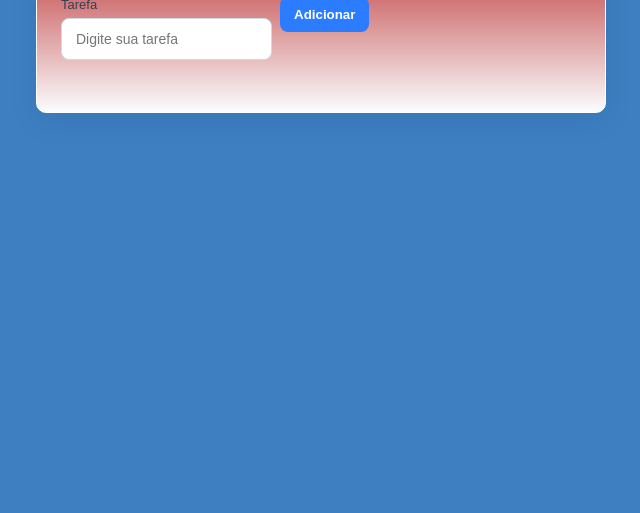
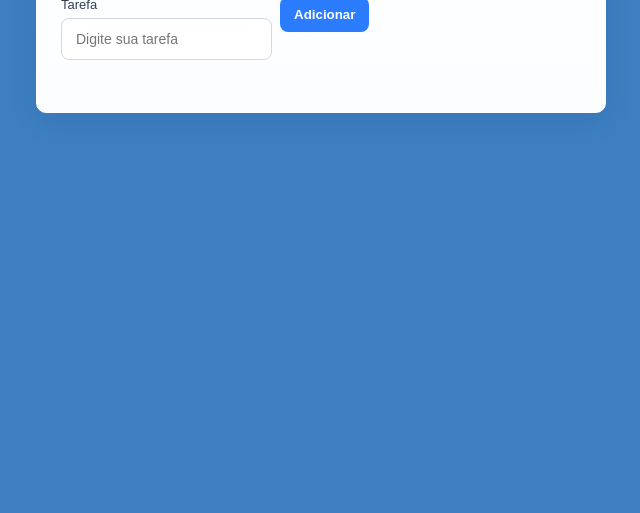
Before and after one commit to kaua18-bot/AV1_IDW, a plain HTML site: page index.html in a window 1280 px wide. Shown: the part 287-800 px from the top of the page, without its empty margins (319-959 px from the left). Drawn offline with Linux system fonts and the light colour scheme.

Commit message:
atualização css 11

```diff
--- a/css/style.css
+++ b/css/style.css
@@ -27,7 +27,7 @@ form{
 .card{
   width:100%;
   max-width:520px;
-  background:linear-gradient(180deg,#ba2a2a,#fbfdff);
+  background:linear-gradient(180deg,#ffffff,#fbfdff);
   border-radius:10px;
   box-shadow:0 8px 30px rgba(20,30,60,0.08);
   padding:24px;
```
